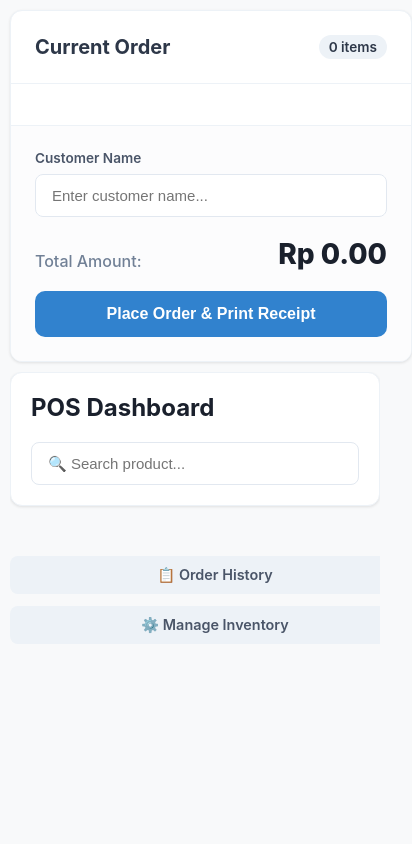
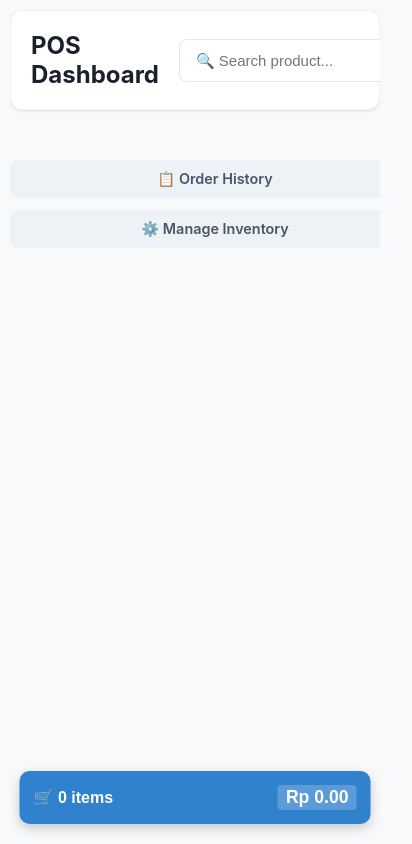
Before and after one commit to koneko096/youandgee, a SvelteKit app: page / in a window 390 px wide. Shown: the whole page, 412 px wide, since content can reach past the window. Built offline with nearby package versions, Linux system fonts and the light colour scheme.

Commit message:
fix: Repair responsive design

```diff
--- a/src/routes/+page.svelte
+++ b/src/routes/+page.svelte
@@ -13,6 +13,7 @@
     let showReceipt = $state(false);
     let lastOrderId = $state < number | null > (null);
     let lastCustomerName = $state("");
+    let isCartOpen = $state(false);
 
     // --- COMPUTED (Derived) ---
     let filteredProducts = $derived(
@@ -103,8 +104,11 @@
         cart = [];
         customerName = "";
         showReceipt = false;
+        isCartOpen = false;
     }
 </script>
+
+{@debug isCartOpen}
 
 <div class="pos-wrapper">
     <!-- LEFT: Catalog -->
@@ -139,11 +143,21 @@
         </div>
     </div>
 
+    <!-- Mobile Backdrop -->
+    {#if isCartOpen}
+    <!-- svelte-ignore a11y_click_events_have_key_events -->
+    <!-- svelte-ignore a11y_no_static_element_interactions -->
+    <div class="mobile-backdrop" onclick={() => isCartOpen = false}></div>
+    {/if}
+
     <!-- RIGHT: Cart -->
-    <div class="cart-section card">
+    <div class="cart-section card" class:open={isCartOpen}>
+        <button class="mobile-close-btn" onclick={() => isCartOpen = false} aria-label="Close Cart">✕</button>
         <div class="cart-header">
-            <h2>Current Order</h2>
-            <span class="item-count">{cart.length} items</span>
+            <div class="header-content">
+                <h2>Current Order</h2>
+                <span class="item-count">{cart.length} items</span>
+            </div>
         </div>
 
         <div class="cart-items">
@@ -193,12 +207,22 @@
     </div>
 </div>
 
+<!-- Mobile Cart Toggle -->
+<div class="mobile-cart-toggle">
+    <button class="primary-btn toggle-btn" onclick={() => isCartOpen = true}>
+        <div class="toggle-content">
+            <span>🛒 {cart.length} items</span>
+            <span class="toggle-total">Rp {total.toFixed(2)}</span>
+        </div>
+    </button>
+</div>
+
 <!-- RECEIPT MODAL -->
 {#if showReceipt}
 <div class="modal-overlay">
     <div class="receipt-paper">
         <div class="receipt-header">
-            <h2>You&Gee POS</h2>
+            <h2>Arafah POS</h2>
             <p class="order-id">Order ID: #{lastOrderId}</p>
             <p class="customer-name">Customer: {lastCustomerName}</p>
             <p class="date">{new Date().toLocaleString()}</p>
@@ -243,48 +267,169 @@
         box-sizing: border-box;
     }
 
-    /* Responsive adjustments for tablet and mobile */
+    /* Right Section (Cart) */
+    .cart-section {
+        width: 400px;
+        display: flex;
+        flex-direction: column;
+        overflow: hidden;
+    }
+
+    .cart-header {
+        padding: 24px;
+        border-bottom: 1px solid #edf2f7;
+        display: flex;
+        justify-content: space-between;
+        align-items: center;
+    }
+
+    .cart-header h2 {
+        margin: 0;
+        font-size: 1.25rem;
+    }
+
+    .header-content {
+        display: flex;
+        justify-content: space-between;
+        align-items: center;
+        width: 100%;
+    }
+
+    /* Base state: Hidden components */
+    .mobile-backdrop,
+    .mobile-cart-toggle,
+    .mobile-close-btn {
+        display: none;
+    }
+
     @media (max-width: 1024px) {
         .pos-wrapper {
-            flex-direction: column;
-            height: auto;
-            min-height: 100vh;
+            padding: 10px;
+            gap: 10px;
+            padding-bottom: 80px;
+            /* On mobile, wrapper is just for catalog */
+            overflow-x: hidden;
         }
 
-        .catalog-section {
-            order: 2;
+        /* 1. Backdrop */
+        .mobile-backdrop {
+            display: block;
+            position: fixed;
+            inset: 0;
+            background: rgba(0, 0, 0, 0.6);
+            z-index: 9998;
+            backdrop-filter: blur(2px);
         }
 
+        /* 2. Cart Section (Modal) */
         .cart-section {
-            order: 1;
-            width: 100%;
-            max-height: 400px;
+            display: none; /* Hidden by default */
+            position: fixed;
+            top: 50%;
+            left: 50%;
+            transform: translate(-50%, -50%);
+            width: 90%;
+            height: auto;
+            //max-height: 85vh;
+            z-index: 9999; /* Topmost */
+            margin: 0;
+            border-radius: 12px;
+            flex-direction: column;
+            box-shadow: 0 20px 50px rgba(0,0,0,0.3);
+            background: white;
+            order: unset; /* Remove order from tablet query inheritance */
         }
 
-        .header-row {
-            flex-direction: column;
-            align-items: stretch !important;
+        /* SHOW CART WHEN OPEN */
+        .cart-section.open {
+            display: flex;
         }
 
-        .search-bar {
-            max-width: 100% !important;
+        .cart-header {
+            padding: 15px;
+            background: #fff;
+            border-radius: 12px 12px 0 0;
+            display: flex;
+            align-items: center;
+            justify-content: space-between;
+            position: relative;
+        }
+
+        .header-content {
+            padding-right: 40px;
+        }
+
+        /* 3. Close Button (Direct child of cart-section) */
+        .mobile-close-btn {
+            display: flex;
+            align-items: center;
+            justify-content: center;
+            background: #f1f5f9;
+            border: 2px solid #fff;
+            width: 44px;
+            height: 44px;
+            border-radius: 50%;
+            font-size: 1.25rem;
+            cursor: pointer;
+            color: #4a5568;
+            position: absolute;
+            right: 10px;
+            top: 10px;
+            z-index: 10000;
+            pointer-events: auto;
+            box-shadow: 0 4px 6px rgba(0,0,0,0.1);
+        }
+
+        .mobile-close-btn:active {
+            background: #e2e8f0;
+            transform: scale(0.95);
+        }
+
+        /* 4. Toggle Button (Bottom) */
+        .mobile-cart-toggle {
+            display: block;
+            position: fixed;
+            bottom: 20px;
+            left: 50%;
+            transform: translateX(-50%);
+            width: 90%;
+            max-width: 400px;
+            z-index: 1000;
         }
 
         .grid {
-            grid-template-columns: repeat(auto-fill, minmax(140px, 1fr));
-        }
-    }
-
-    @media (max-width: 768px) {
-        .pos-wrapper {
-            padding: 10px;
+            grid-template-columns: repeat(auto-fill, minmax(130px, 1fr));
             gap: 10px;
         }
 
-        .header-card,
-        .cart-header,
-        .cart-items,
-        .cart-footer {
+        .product-card {
+            padding: 12px;
+        }
+
+        /* Fix overlapping content in catalog */
+        .catalog-section {
+            order: 1; /* Reset order to normal */
+        }
+
+        .toggle-btn {
+            box-shadow: 0 4px 12px rgba(0, 0, 0, 0.2);
+        }
+
+        .toggle-content {
+            display: flex;
+            justify-content: space-between;
+            width: 100%;
+            align-items: center;
+        }
+
+        .toggle-total {
+            font-size: 1.1em;
+            background: rgba(255, 255, 255, 0.2);
+            padding: 2px 8px;
+            border-radius: 4px;
+        }
+
+        .header-card {
             padding: 15px;
         }
 
@@ -295,10 +440,6 @@
 
         .product-card {
             padding: 15px;
-        }
-
-        .cart-section {
-            max-height: 350px;
         }
 
         .header-row h1 {
@@ -339,7 +480,7 @@
         border: 1px solid #edf2f7;
     }
 
-    /* Left Section */
+    /* Modal & Receipt */
     .catalog-section {
         flex: 1;
         display: flex;
@@ -444,27 +585,6 @@
         background: #f8fafc;
     }
 
-    /* Right Section (Cart) */
-    .cart-section {
-        width: 400px;
-        display: flex;
-        flex-direction: column;
-        overflow: hidden;
-    }
-
-    .cart-header {
-        padding: 24px;
-        border-bottom: 1px solid #edf2f7;
-        display: flex;
-        justify-content: space-between;
-        align-items: center;
-    }
-
-    .cart-header h2 {
-        margin: 0;
-        font-size: 1.25rem;
-    }
-
     .item-count {
         background: #edf2f7;
         padding: 4px 10px;
@@ -475,7 +595,6 @@
 
     .cart-items {
         flex: 1;
-        overflow-y: auto;
         padding: 10px 24px;
     }
 
@@ -736,6 +855,10 @@
             display: none !important;
         }
 
+        .mobile-cart-toggle {
+            display: none !important;
+        }
+
         /* Show only the receipt */
         .modal-overlay {
             position: static !important;
```
Also changed, not shown: src/routes/inventory/+page.svelte (+13 -4 lines).
